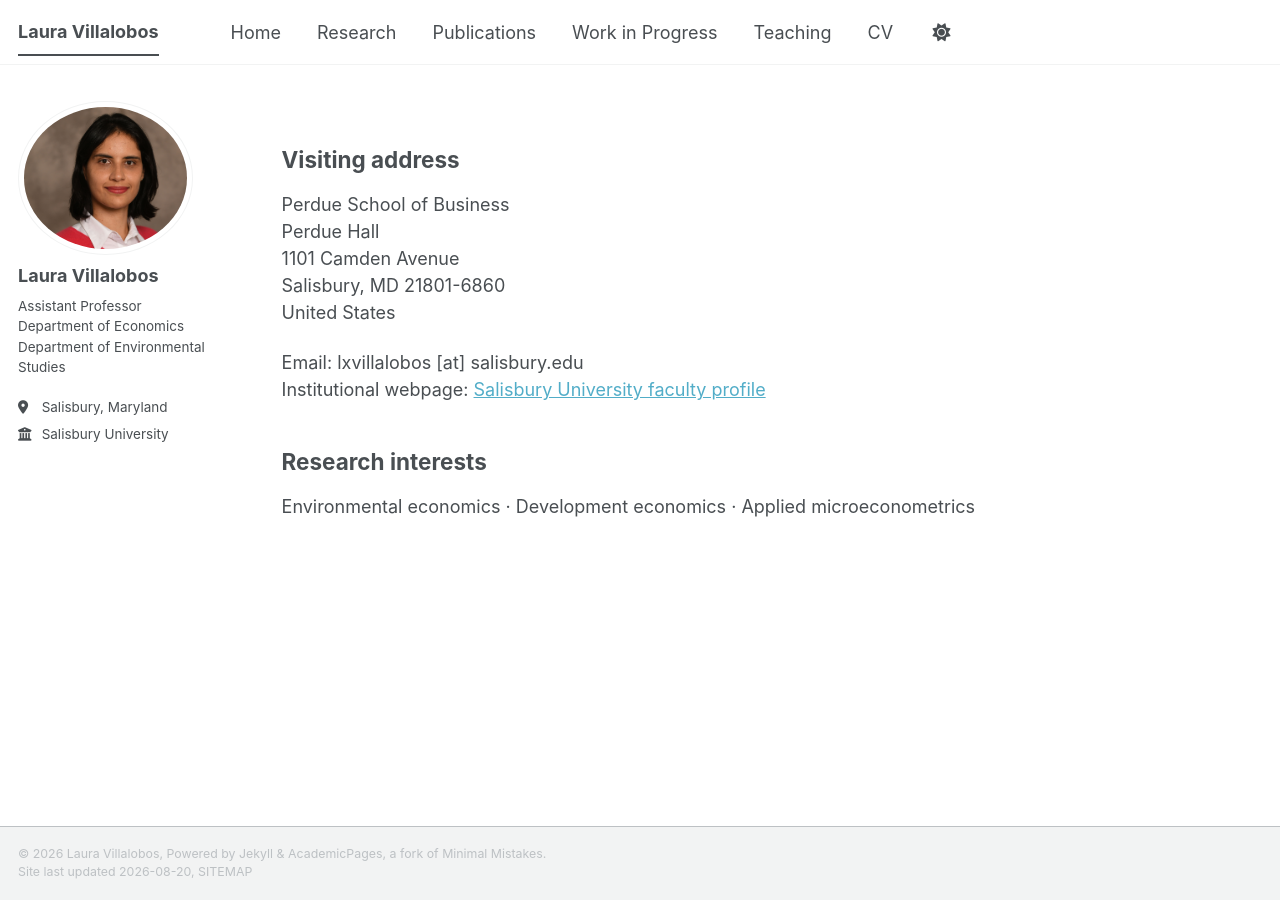
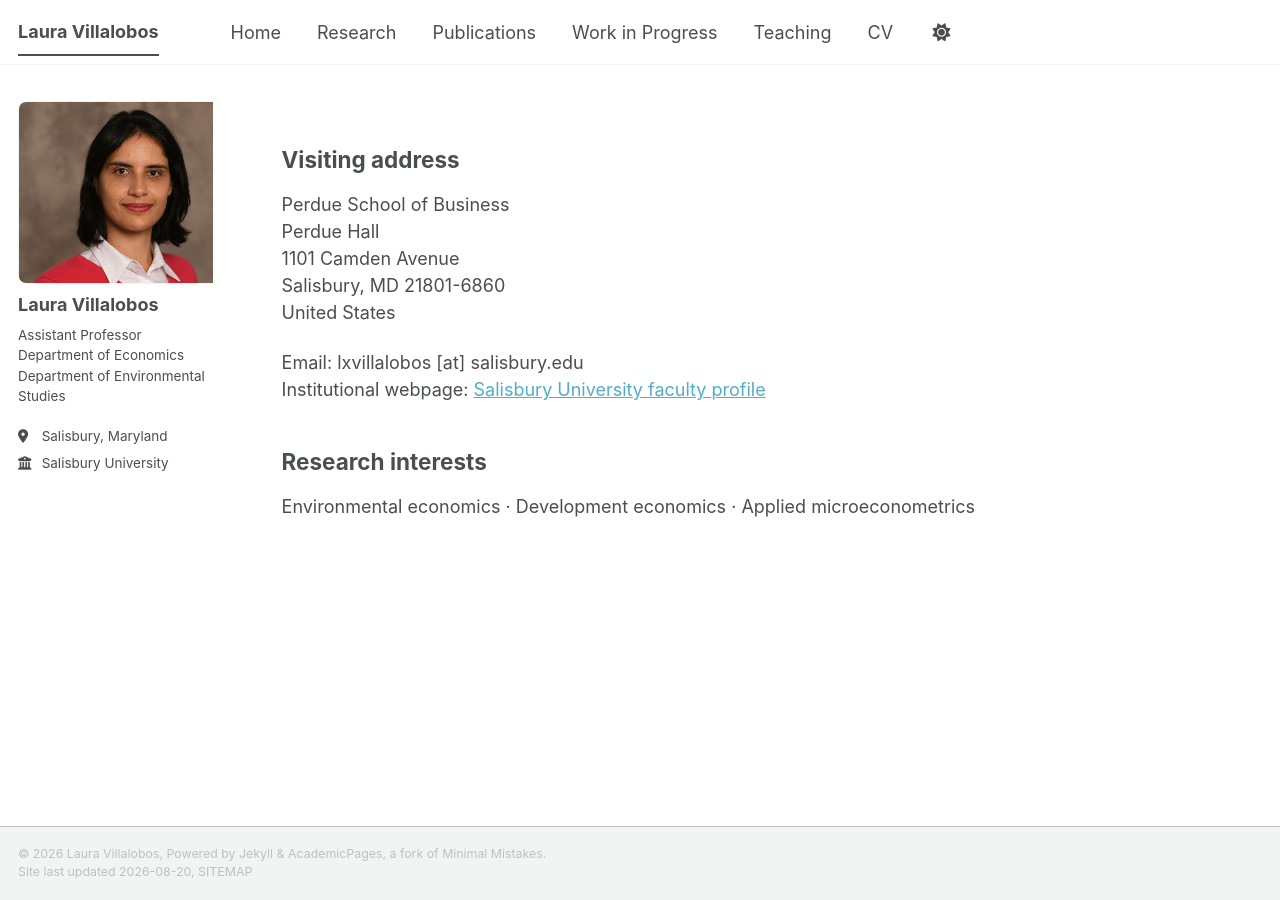
Before and after one commit to lavifi/lavifi.github.io, a Jekyll site: the page built from _pages/about.md, in a window 1280 px wide. Built offline with Jekyll 4.4.1, drawn with Linux system fonts in a browser that asks for light colours; a style sheet for code colours, icons or effects is not loaded.

Commit message:
Use larger portrait profile photo on desktop

```diff
--- a/assets/css/main.scss
+++ b/assets/css/main.scss
@@ -38,12 +38,20 @@
     "layout/json_cv"
 ;
 
-/* Preserve the source photo's natural proportions on larger screens. */
-.author__avatar img {
-  width: 175px;
-  height: auto;
-  max-width: 175px;
-  object-fit: contain;
+/* Larger portrait-style profile photo on desktop. */
+@media screen and (min-width: 768px) {
+  .author__avatar {
+    width: 210px;
+  }
+
+  .author__avatar img {
+    width: 210px;
+    height: auto;
+    max-width: 210px;
+    padding: 0;
+    border-radius: 8px;
+    object-fit: contain;
+  }
 }
 
 /* Mobile refinements. */
@@ -57,6 +65,7 @@
     height: 72px;
     max-width: 72px;
     padding: 0;
+    border-radius: 50%;
     object-fit: cover;
     object-position: center;
   }
```
